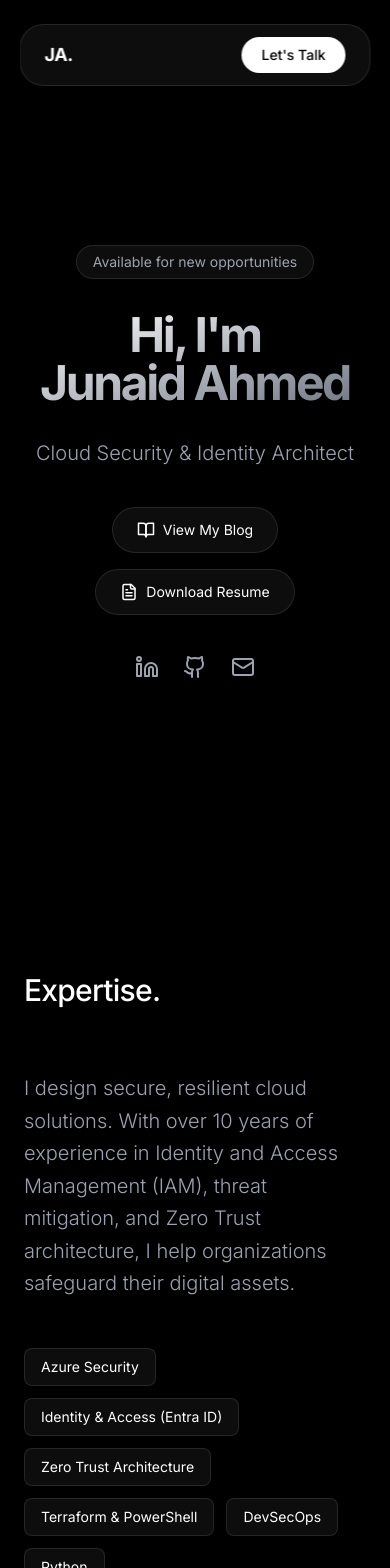
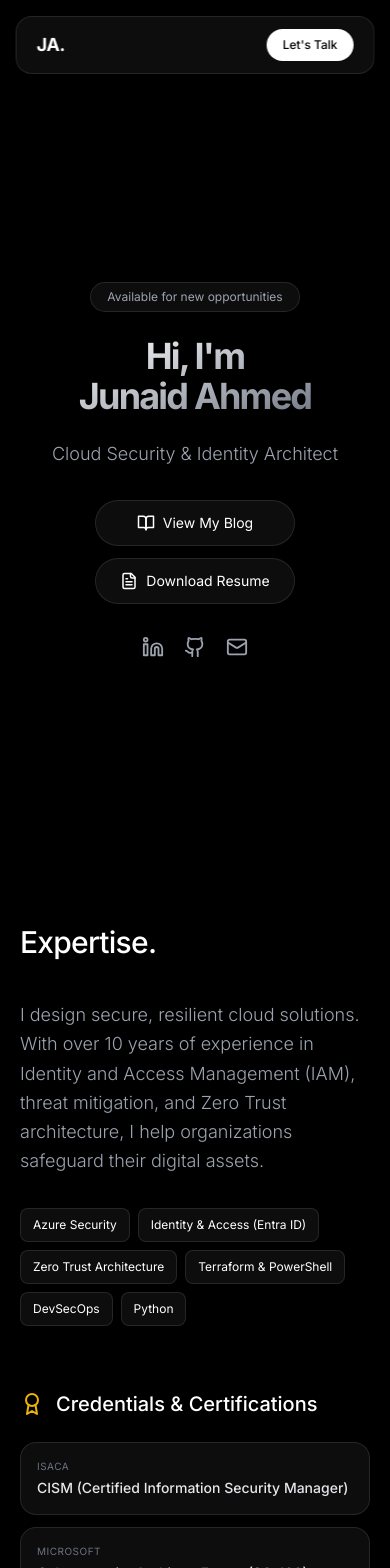
Before and after one commit to jahmed-cloud/jahmed-cloud.github.io, a React (Vite) app: page / in a window 390 px wide. Shown: the top 1568 px of the page. Built offline with nearby package versions, Linux system fonts and the light colour scheme.

Commit message:
Optimize responsive layout for mobile screens

```diff
--- a/src/App.jsx
+++ b/src/App.jsx
@@ -49,21 +49,22 @@ const MY_EXPERIENCE = [
   { role: "Operations Lead / SME", company: "Concentrix", period: "Previous", description: "Managed critical operations and technical support workflows." }
 ];
 const MY_PROJECTS = [
-  { title: "Zero Trust Implementation", description: "Designed and deployed a comprehensive Zero Trust architecture across a multi-tenant Azure environment.", icon: <Shield className="text-blue-400 mb-6" size={32} />, github: "https://github.com/yourusername/repo1", demo: "" },
-  { title: "Jahmed MotoHub", description: "A full-stack Flask web application built for a riding club, featuring rider management and deployment pipelines.", icon: <Zap className="text-yellow-400 mb-6" size={32} />, github: "https://github.com/yourusername/repo2", demo: "https://yourdemo.com" }
+  { title: "Zero Trust Implementation", description: "Designed and deployed a comprehensive Zero Trust architecture across a multi-tenant Azure environment.", icon: <Shield className="text-blue-400 mb-4 md:mb-6" size={28} />, github: "https://github.com/yourusername/repo1", demo: "" },
+  { title: "Jahmed MotoHub", description: "A full-stack Flask web application built for a riding club, featuring rider management and deployment pipelines.", icon: <Zap className="text-yellow-400 mb-4 md:mb-6" size={28} />, github: "https://github.com/yourusername/repo2", demo: "https://yourdemo.com" }
 ];
 
 const FadeIn = ({ children, delay = 0 }) => (
-  <motion.div initial={{ opacity: 0, y: 30 }} whileInView={{ opacity: 1, y: 0 }} viewport={{ once: true, margin: "-100px" }} transition={{ duration: 0.8, delay, ease: [0.16, 1, 0.3, 1] }}>{children}</motion.div>
+  <motion.div initial={{ opacity: 0, y: 30 }} whileInView={{ opacity: 1, y: 0 }} viewport={{ once: true, margin: "-50px" }} transition={{ duration: 0.8, delay, ease: [0.16, 1, 0.3, 1] }}>{children}</motion.div>
 );
 
 export default function App() {
   return (
     <div className="relative min-h-screen overflow-hidden selection:bg-blue-500/30">
-      <div className="absolute top-[-10%] left-[-10%] w-[50vw] h-[50vw] bg-blue-600/10 rounded-full blur-[120px] -z-10" />
-      <div className="absolute bottom-[20%] right-[-10%] w-[40vw] h-[40vw] bg-purple-600/10 rounded-full blur-[120px] -z-10" />
+      <div className="absolute top-[-10%] left-[-10%] w-[80vw] md:w-[50vw] h-[80vw] md:h-[50vw] bg-blue-600/10 rounded-full blur-[100px] md:blur-[120px] -z-10" />
+      <div className="absolute bottom-[20%] right-[-10%] w-[70vw] md:w-[40vw] h-[70vw] md:h-[40vw] bg-purple-600/10 rounded-full blur-[100px] md:blur-[120px] -z-10" />
 
-      <nav className="fixed top-6 left-1/2 -translate-x-1/2 w-[90%] max-w-4xl bg-white/5 backdrop-blur-xl border border-white/10 rounded-3xl px-6 py-3 flex justify-between items-center z-50">
+      {/* Optimized Navbar for Mobile */}
+      <nav className="fixed top-4 md:top-6 left-1/2 -translate-x-1/2 w-[92%] md:w-[90%] max-w-4xl bg-white/5 backdrop-blur-xl border border-white/10 rounded-2xl md:rounded-3xl px-5 md:px-6 py-3 flex justify-between items-center z-50">
         <span className="font-bold tracking-tight text-lg">JA.</span>
         <div className="hidden md:flex gap-8 text-sm text-gray-400">
           <a href="#home" className="hover:text-white transition-colors">Home</a>
@@ -71,45 +72,50 @@ export default function App() {
           <a href="#timeline" className="hover:text-white transition-colors">Journey</a>
           <a href="#work" className="hover:text-white transition-colors">Work</a>
         </div>
-        <a href="#contact" className="bg-white text-black px-5 py-2 rounded-full text-sm font-medium hover:scale-105 transition-transform">Let's Talk</a>
+        <a href="#contact" className="bg-white text-black px-4 md:px-5 py-2 rounded-full text-xs md:text-sm font-medium hover:scale-105 transition-transform">Let's Talk</a>
       </nav>
 
-      <main className="max-w-5xl mx-auto px-6">
-        <section id="home" className="min-h-screen flex flex-col justify-center items-center text-center pt-20">
-          <FadeIn><div className="inline-block px-4 py-1.5 rounded-full border border-white/10 bg-white/5 text-gray-400 text-sm mb-8">Available for new opportunities</div></FadeIn>
-          <FadeIn delay={0.1}><h1 className="text-5xl md:text-7xl font-bold tracking-tighter mb-6 bg-gradient-to-br from-white to-gray-500 bg-clip-text text-transparent pb-2">Hi, I'm <br/>{PROFILE.name}</h1></FadeIn>
-          <FadeIn delay={0.2}><p className="text-xl text-gray-400 font-light mb-10 max-w-2xl mx-auto">{PROFILE.tagline}</p></FadeIn>
+      <main className="max-w-5xl mx-auto px-5 md:px-6">
+
+        {/* Optimized Hero */}
+        <section id="home" className="min-h-[100svh] flex flex-col justify-center items-center text-center pt-24 md:pt-20">
+          <FadeIn><div className="inline-block px-4 py-1.5 rounded-full border border-white/10 bg-white/5 text-gray-400 text-xs md:text-sm mb-6 md:mb-8">Available for new opportunities</div></FadeIn>
+          <FadeIn delay={0.1}><h1 className="text-4xl sm:text-5xl md:text-7xl font-bold tracking-tighter mb-4 md:mb-6 bg-gradient-to-br from-white to-gray-500 bg-clip-text text-transparent pb-2">Hi, I'm <br/>{PROFILE.name}</h1></FadeIn>
+          <FadeIn delay={0.2}><p className="text-lg md:text-xl text-gray-400 font-light mb-8 md:mb-10 max-w-2xl mx-auto">{PROFILE.tagline}</p></FadeIn>
 
           <FadeIn delay={0.3}>
-            <div className="flex flex-wrap gap-4 justify-center mb-10">
-              {PROFILE.links.blog && <a href={PROFILE.links.blog} target="_blank" rel="noreferrer" className="flex items-center gap-2 px-6 py-3 bg-white/5 border border-white/10 rounded-full hover:bg-white/10 transition-colors text-sm"><BookOpen size={18} /> View My Blog</a>}
-              {PROFILE.links.resume && <a href={PROFILE.links.resume} download className="flex items-center gap-2 px-6 py-3 bg-white/5 border border-white/10 rounded-full hover:bg-white/10 transition-colors text-sm"><FileText size={18} /> Download Resume</a>}
+            {/* Buttons stack on mobile, side-by-side on larger screens */}
+            <div className="flex flex-col sm:flex-row gap-3 md:gap-4 justify-center mb-8 md:mb-10 w-full sm:w-auto">
+              {PROFILE.links.blog && <a href={PROFILE.links.blog} target="_blank" rel="noreferrer" className="flex items-center justify-center gap-2 px-6 py-3 bg-white/5 border border-white/10 rounded-full hover:bg-white/10 transition-colors text-sm"><BookOpen size={18} /> View My Blog</a>}
+              {PROFILE.links.resume && <a href={PROFILE.links.resume} download className="flex items-center justify-center gap-2 px-6 py-3 bg-white/5 border border-white/10 rounded-full hover:bg-white/10 transition-colors text-sm"><FileText size={18} /> Download Resume</a>}
             </div>
           </FadeIn>
 
           <FadeIn delay={0.4}>
-            <div className="flex gap-6 justify-center">
-              {PROFILE.links.linkedin && <a href={PROFILE.links.linkedin} target="_blank" rel="noreferrer" className="text-gray-400 hover:text-white hover:-translate-y-1 transition-all"><Linkedin size={24} /></a>}
-              {PROFILE.links.github && <a href={PROFILE.links.github} target="_blank" rel="noreferrer" className="text-gray-400 hover:text-white hover:-translate-y-1 transition-all"><Github size={24} /></a>}
-              {PROFILE.links.email && <a href={PROFILE.links.email} className="text-gray-400 hover:text-white hover:-translate-y-1 transition-all"><Mail size={24} /></a>}
+            <div className="flex gap-5 md:gap-6 justify-center">
+              {PROFILE.links.linkedin && <a href={PROFILE.links.linkedin} target="_blank" rel="noreferrer" className="text-gray-400 hover:text-white hover:-translate-y-1 transition-all"><Linkedin size={22} className="md:w-6 md:h-6" /></a>}
+              {PROFILE.links.github && <a href={PROFILE.links.github} target="_blank" rel="noreferrer" className="text-gray-400 hover:text-white hover:-translate-y-1 transition-all"><Github size={22} className="md:w-6 md:h-6" /></a>}
+              {PROFILE.links.email && <a href={PROFILE.links.email} className="text-gray-400 hover:text-white hover:-translate-y-1 transition-all"><Mail size={22} className="md:w-6 md:h-6" /></a>}
             </div>
           </FadeIn>
         </section>
 
-        <section id="expertise" className="py-32">
+        {/* Optimized Expertise */}
+        <section id="expertise" className="py-20 md:py-32">
           <FadeIn>
-            <h2 className="text-3xl md:text-5xl font-medium tracking-tight mb-16">Expertise.</h2>
-            <div className="grid md:grid-cols-2 gap-12 mb-20 items-center">
-              <p className="text-xl text-gray-400 font-light leading-relaxed">I design secure, resilient cloud solutions. With over 10 years of experience in Identity and Access Management (IAM), threat mitigation, and Zero Trust architecture, I help organizations safeguard their digital assets.</p>
-              <div className="flex flex-wrap gap-3">
-                {MY_EXPERTISE.map((skill, i) => (<span key={i} className="px-4 py-2 rounded-lg bg-white/5 border border-white/10 text-sm">{skill}</span>))}
+            <h2 className="text-3xl md:text-5xl font-medium tracking-tight mb-10 md:mb-16">Expertise.</h2>
+            <div className="grid md:grid-cols-2 gap-8 md:gap-12 mb-16 md:mb-20 items-center">
+              <p className="text-lg md:text-xl text-gray-400 font-light leading-relaxed">I design secure, resilient cloud solutions. With over 10 years of experience in Identity and Access Management (IAM), threat mitigation, and Zero Trust architecture, I help organizations safeguard their digital assets.</p>
+              <div className="flex flex-wrap gap-2 md:gap-3">
+                {MY_EXPERTISE.map((skill, i) => (<span key={i} className="px-3 md:px-4 py-2 rounded-lg bg-white/5 border border-white/10 text-xs md:text-sm">{skill}</span>))}
               </div>
             </div>
-            <h3 className="text-2xl font-medium mb-8 flex items-center gap-3"><Award className="text-yellow-500" /> Credentials & Certifications</h3>
-            <div className="grid grid-cols-1 sm:grid-cols-2 md:grid-cols-3 gap-4">
+
+            <h3 className="text-xl md:text-2xl font-medium mb-6 md:mb-8 flex items-center gap-3"><Award className="text-yellow-500" size={24} /> Credentials & Certifications</h3>
+            <div className="grid grid-cols-1 sm:grid-cols-2 md:grid-cols-3 gap-3 md:gap-4">
               {MY_CERTIFICATIONS.map((cert, i) => (
-                <div key={i} className="p-5 rounded-2xl bg-white/5 border border-white/10 hover:bg-white/10 transition-colors">
-                  <p className="text-xs text-gray-500 uppercase tracking-wider mb-1">{cert.issuer}</p>
+                <div key={i} className="p-4 md:p-5 rounded-2xl bg-white/5 border border-white/10 hover:bg-white/10 transition-colors">
+                  <p className="text-[10px] md:text-xs text-gray-500 uppercase tracking-wider mb-1">{cert.issuer}</p>
                   <p className="font-medium text-sm text-gray-200">{cert.name}</p>
                 </div>
               ))}
@@ -117,32 +123,41 @@ export default function App() {
           </FadeIn>
         </section>
 
-        <section id="timeline" className="py-32 border-t border-white/10">
+        {/* Optimized Timeline */}
+        <section id="timeline" className="py-20 md:py-32 border-t border-white/10">
           <FadeIn>
-            <h2 className="text-3xl md:text-5xl font-medium tracking-tight mb-16">Career Journey.</h2>
-            <div className="max-w-3xl ml-4 md:ml-8 border-l border-white/20 pl-8 relative space-y-12">
+            <h2 className="text-3xl md:text-5xl font-medium tracking-tight mb-10 md:mb-16">Career Journey.</h2>
+            {/* Margins adjusted here to prevent mobile dot clipping */}
+            <div className="max-w-3xl ml-8 md:ml-10 border-l border-white/20 pl-6 md:pl-8 relative space-y-10 md:space-y-12">
               {MY_EXPERIENCE.map((job, i) => (
                 <div key={i} className="relative">
-                  <span className="absolute -left-[41px] top-1 h-5 w-5 rounded-full bg-black border-2 border-blue-500 shadow-[0_0_10px_rgba(59,130,246,0.5)]"></span>
-                  <div className="flex flex-col md:flex-row md:items-baseline gap-2 mb-2"><h3 className="text-xl font-medium">{job.role}</h3><span className="text-gray-500 text-sm md:ml-auto">{job.period}</span></div>
-                  <p className="text-blue-400 font-medium mb-3 flex items-center gap-2"><Briefcase size={16} /> {job.company}</p>
-                  <p className="text-gray-400 font-light">{job.description}</p>
+                  {/* The dot is precisely positioned based on the pl-6/pl-8 padding */}
+                  <span className="absolute -left-[35px] md:-left-[43px] top-1 h-4 w-4 md:h-5 md:w-5 rounded-full bg-black border-2 border-blue-500 shadow-[0_0_10px_rgba(59,130,246,0.5)]"></span>
+                  <div className="flex flex-col md:flex-row md:items-baseline gap-1 md:gap-2 mb-2">
+                    <h3 className="text-lg md:text-xl font-medium">{job.role}</h3>
+                    <span className="text-gray-500 text-xs md:text-sm md:ml-auto">{job.period}</span>
+                  </div>
+                  <p className="text-blue-400 font-medium text-sm md:text-base mb-2 md:mb-3 flex items-center gap-2"><Briefcase size={16} /> {job.company}</p>
+                  <p className="text-gray-400 font-light text-sm md:text-base">{job.description}</p>
                 </div>
               ))}
             </div>
           </FadeIn>
         </section>
 
-        <section id="work" className="py-32 border-t border-white/10">
+        {/* Optimized Work */}
+        <section id="work" className="py-20 md:py-32 border-t border-white/10">
           <FadeIn>
-            <h2 className="text-3xl md:text-5xl font-medium tracking-tight mb-16">Selected Work.</h2>
-            <div className="grid md:grid-cols-2 gap-6">
+            <h2 className="text-3xl md:text-5xl font-medium tracking-tight mb-10 md:mb-16">Selected Work.</h2>
+            <div className="grid grid-cols-1 md:grid-cols-2 gap-4 md:gap-6">
               {MY_PROJECTS.map((project, i) => (
-                <div key={i} className="bg-white/5 backdrop-blur-xl border border-white/10 rounded-3xl p-8 hover:bg-white/10 transition-colors duration-500 flex flex-col h-full">
-                  {project.icon}<h3 className="text-xl font-medium mb-4">{project.title}</h3><p className="text-gray-400 font-light flex-grow mb-6">{project.description}</p>
+                <div key={i} className="bg-white/5 backdrop-blur-xl border border-white/10 rounded-2xl md:rounded-3xl p-6 md:p-8 hover:bg-white/10 transition-colors duration-500 flex flex-col h-full">
+                  {project.icon}
+                  <h3 className="text-lg md:text-xl font-medium mb-3 md:mb-4">{project.title}</h3>
+                  <p className="text-gray-400 font-light text-sm md:text-base flex-grow mb-6">{project.description}</p>
                   <div className="flex gap-4 mt-auto border-t border-white/10 pt-4">
-                    {project.github && <a href={project.github} target="_blank" rel="noreferrer" className="flex items-center gap-2 text-sm text-gray-400 hover:text-white transition-colors"><Github size={16} /> Source Code</a>}
-                    {project.demo && <a href={project.demo} target="_blank" rel="noreferrer" className="flex items-center gap-2 text-sm text-gray-400 hover:text-white transition-colors"><ExternalLink size={16} /> Live Demo</a>}
+                    {project.github && <a href={project.github} target="_blank" rel="noreferrer" className="flex items-center gap-1.5 md:gap-2 text-xs md:text-sm text-gray-400 hover:text-white transition-colors"><Github size={16} /> Source</a>}
+                    {project.demo && <a href={project.demo} target="_blank" rel="noreferrer" className="flex items-center gap-1.5 md:gap-2 text-xs md:text-sm text-gray-400 hover:text-white transition-colors"><ExternalLink size={16} /> Demo</a>}
                   </div>
                 </div>
               ))}
@@ -150,24 +165,28 @@ export default function App() {
           </FadeIn>
         </section>
 
-        <section id="hobbies" className="py-32 border-t border-white/10">
+        {/* Optimized Hobbies */}
+        <section id="hobbies" className="py-20 md:py-32 border-t border-white/10">
           <FadeIn>
-            <div className="bg-gradient-to-br from-white/5 to-white/0 border border-white/10 rounded-3xl p-8 md:p-12 relative overflow-hidden">
-              <Compass className="text-white/5 absolute -right-10 -bottom-10" size={250} />
+            <div className="bg-gradient-to-br from-white/5 to-white/0 border border-white/10 rounded-2xl md:rounded-3xl p-6 md:p-12 relative overflow-hidden">
+              <Compass className="text-white/5 absolute -right-10 -bottom-10" size={180} className="md:w-[250px] md:h-[250px]" />
               <div className="relative z-10 max-w-2xl">
-                <h2 className="text-3xl md:text-4xl font-medium tracking-tight mb-6">Beyond the Screen.</h2>
-                <p className="text-lg text-gray-400 font-light leading-relaxed mb-6">When I am not architecting cloud security solutions, you will likely find me on two wheels. I own a Royal Enfield Himalayan 450 and a KTM 390 Adventure, and actively ride with my local motorcycle club.</p>
-                <p className="text-lg text-gray-400 font-light leading-relaxed">I love blending my technical skills with my passions—which is exactly how the <strong>Jahmed MotoHub</strong> web app was born, giving our riding community a dedicated digital home.</p>
+                <h2 className="text-2xl md:text-4xl font-medium tracking-tight mb-4 md:mb-6">Beyond the Screen.</h2>
+                <p className="text-base md:text-lg text-gray-400 font-light leading-relaxed mb-4 md:mb-6">When I am not architecting cloud security solutions, you will likely find me on two wheels. I own a Royal Enfield Himalayan 450 and a KTM 390 Adventure, and actively ride with my local motorcycle club.</p>
+                <p className="text-base md:text-lg text-gray-400 font-light leading-relaxed">I love blending my technical skills with my passions—which is exactly how the <strong>Jahmed MotoHub</strong> web app was born, giving our riding community a dedicated digital home.</p>
               </div>
             </div>
           </FadeIn>
         </section>
 
-        <section id="contact" className="py-32 border-t border-white/10 text-center mt-10">
+        {/* Optimized Contact */}
+        <section id="contact" className="py-20 md:py-32 border-t border-white/10 text-center mt-10">
           <FadeIn>
-            <h2 className="text-4xl md:text-6xl font-medium tracking-tight mb-10">Let's build something secure.</h2>
-            <a href={PROFILE.links.email} className="inline-flex items-center gap-2 bg-white text-black px-8 py-4 rounded-full font-medium hover:scale-105 transition-transform">Get in Touch <Mail size={18} /></a>
-            <div className="mt-32 text-gray-500 text-sm flex justify-between items-center"><p>&copy; {new Date().getFullYear()} {PROFILE.name}. All rights reserved.</p></div>
+            <h2 className="text-3xl sm:text-4xl md:text-6xl font-medium tracking-tight mb-8 md:mb-10">Let's build something secure.</h2>
+            <a href={PROFILE.links.email} className="inline-flex items-center gap-2 bg-white text-black px-6 md:px-8 py-3 md:py-4 rounded-full text-sm md:text-base font-medium hover:scale-105 transition-transform">Get in Touch <Mail size={18} /></a>
+            <div className="mt-20 md:mt-32 text-gray-500 text-xs md:text-sm flex flex-col md:flex-row justify-center items-center gap-2">
+              <p>&copy; {new Date().getFullYear()} {PROFILE.name}. All rights reserved.</p>
+            </div>
           </FadeIn>
         </section>
       </main>
```
